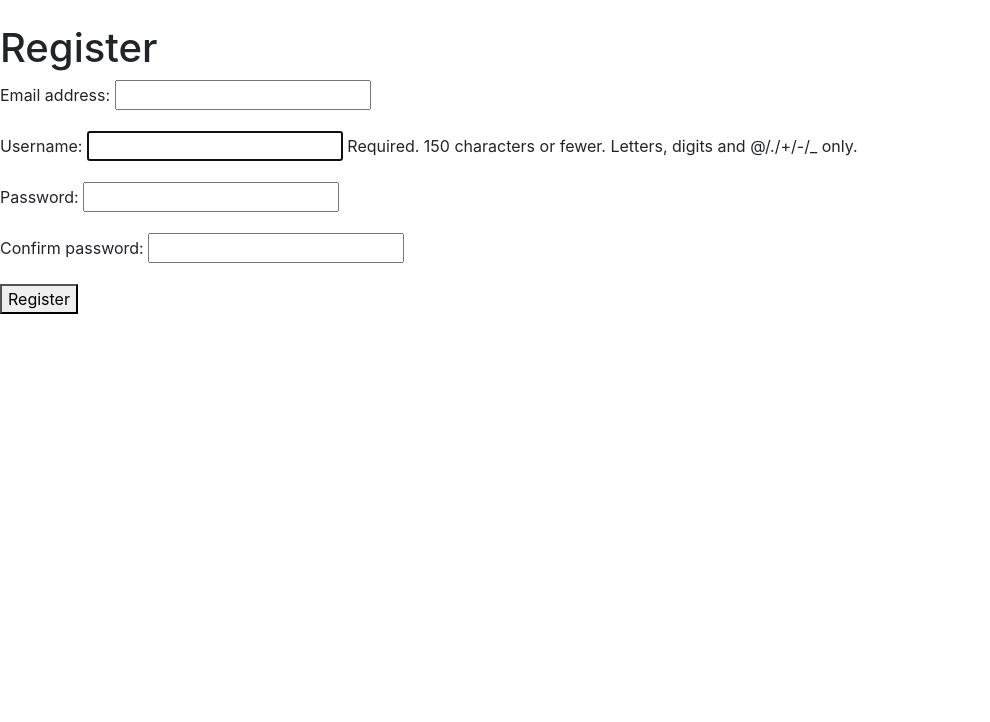
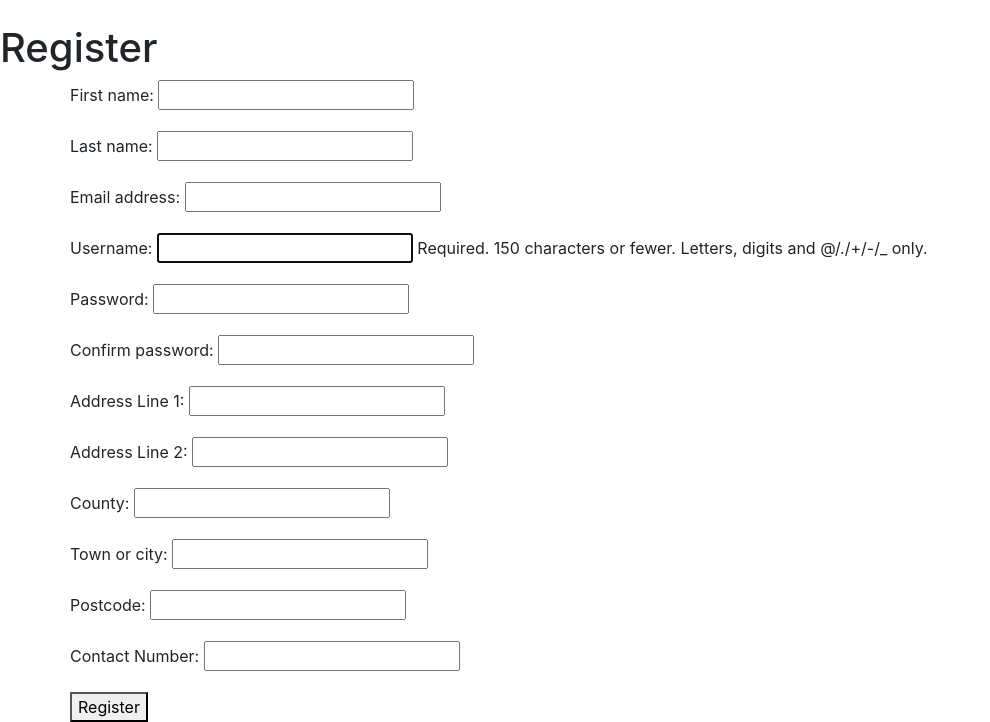
Before and after one commit to Chrisss09/cody-wrestling, a Django app: page /register/ in a window 1280 px wide. Shown: the part 92-814 px from the top of the page, without its empty margins (0-990 px from the left). Before the commit the page ends 406 px from the top, so only its background shows below. Run offline with Django 3.2, Linux system fonts and the light colour scheme; some libraries are stand-ins or nearby versions.

Commit message:
Adding a registration form

```diff
--- a/accounts/forms.py
+++ b/accounts/forms.py
@@ -10,10 +10,28 @@ class LoginForm(forms.Form):
 class RegisterUserForm(UserCreationForm):
     password1 = forms.CharField(label='Password', widget=forms.PasswordInput)
     password2 = forms.CharField(label='Confirm password', widget=forms.PasswordInput)
+    street_address1 = forms.CharField(label="Address Line 1", max_length=40, required=False)
+    street_address2 = forms.CharField(label="Address Line 2", max_length=40, required=False)
+    county = forms.CharField(max_length=40, required=False)
+    town_or_city = forms.CharField(max_length=40, required=False)
+    postcode = forms.CharField(max_length=20, required=True)
+    phone_number = forms.CharField(label='Contact Number', max_length=20)
 
     class Meta:
         model = User
-        fields = ['email', 'username', 'password1', 'password2']
+        fields = [
+            'first_name',
+            'last_name',
+            'email',
+            'username',
+            'password1',
+            'password2',
+            'street_address1',
+            'street_address2',
+            'county',
+            'town_or_city',
+            'postcode',
+        ]
 
     def clean_email(self):
         email = self.cleaned_data.get('email')
--- a/accounts/templates/registration.html
+++ b/accounts/templates/registration.html
@@ -3,10 +3,14 @@
 {% block content %}
 <h1>Register</h1>
 
-<form method="POST">
-    {% csrf_token %}
-    {{ registration_form.as_p }}
-    <button type="submit">Register</button>
-</form>
+<div class="container">
+    <div class="row">
+        <form method="POST">
+            {% csrf_token %}
+            {{ registration_form.as_p }}
+            <button type="submit">Register</button>
+        </form>
+    </div>
+</div>
 
 {% endblock %}
--- a/accounts/views.py
+++ b/accounts/views.py
@@ -4,7 +4,26 @@ from django.contrib.auth.decorators import login_required
 from accounts.forms import LoginForm, RegisterUserForm
 
 def registration(request):
-    registration_form = RegisterUserForm()
+    if request.user.is_authenticated:
+        return redirect(reverse('home'))
+
+    if request.method =='POST':
+        registration_form = RegisterUserForm(request.POST)
+
+        if registration_form.is_valid():
+            registration_form.save()
+
+            user = auth.authenticate(username=request.POST['username'], password=request.POST['password1'])
+
+            if user:
+                auth.login(user=user, request=request)
+                messages.success(request, 'Registration was successfull')
+                return redirect(reverse('home'))
+            else:
+                messages.error(request, 'Unable to register your account at this time')
+    else:
+        registration_form = RegisterUserForm()
+
     return render(request, 'registration.html', {'registration_form':registration_form})
 
 def login(request):
```
